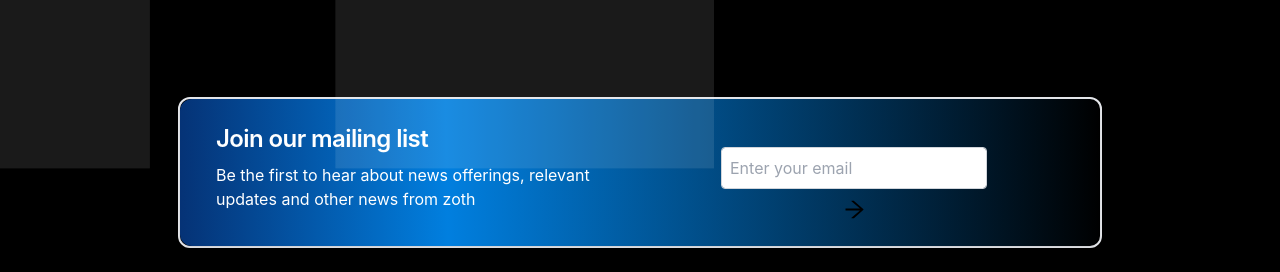
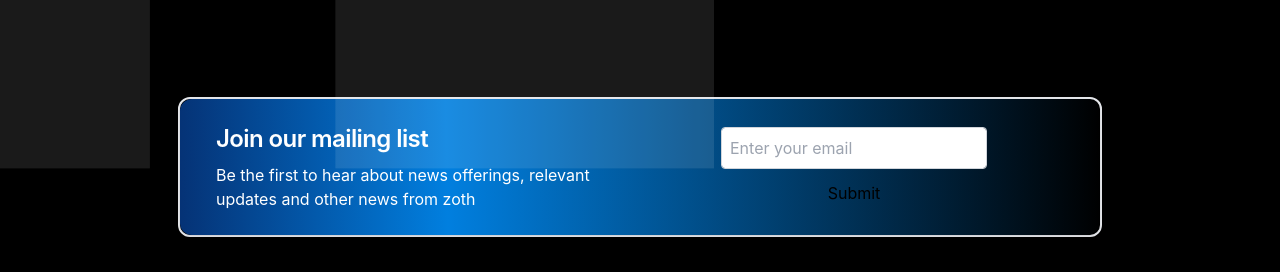
Before and after one commit to 0xZothio/landing_page_v1, a React (Create React App) app: page / in a window 1280 px wide. Shown: the part 8120-8392 px from the top of the page. Built offline with nearby package versions, Linux system fonts and the light colour scheme.

Commit message:
Update ui

```diff
--- a/src/components/mynews.js
+++ b/src/components/mynews.js
@@ -66,7 +66,7 @@ const Mynews = () => {
                 </p>
               </div>
               <div className="mb-6 md:mb-0 ">
-                <div className="flex flex-col border-red-700 mt-6  justify-center items-center">
+                <div className="flex flex-col border-red-700 mt-1  justify-center items-center">
                   <input
                     type="text"
                     className="form-control block p-2 mx-auto text-base font-normal text-gray-700 bg-white bg-clip-padding border border-solid border-gray-300 rounded transition ease-in-out m-0 focus:text-gray-700 focus:bg-white focus:border-blue-600 focus:outline-none"
@@ -76,8 +76,8 @@ const Mynews = () => {
                     value={subscribeData.email}
                   />
 
-                  <button className="  mt-2  text-black cursor-pointer" onClick={subscribe}>
-                  <AiOutlineArrowRight size={25} />
+                  <button className="  btn btn-primary mt-3  text-black cursor-pointer" onClick={subscribe}>
+                  Submit
                   </button>
 
                   {/* lg:left-96 */}
```
